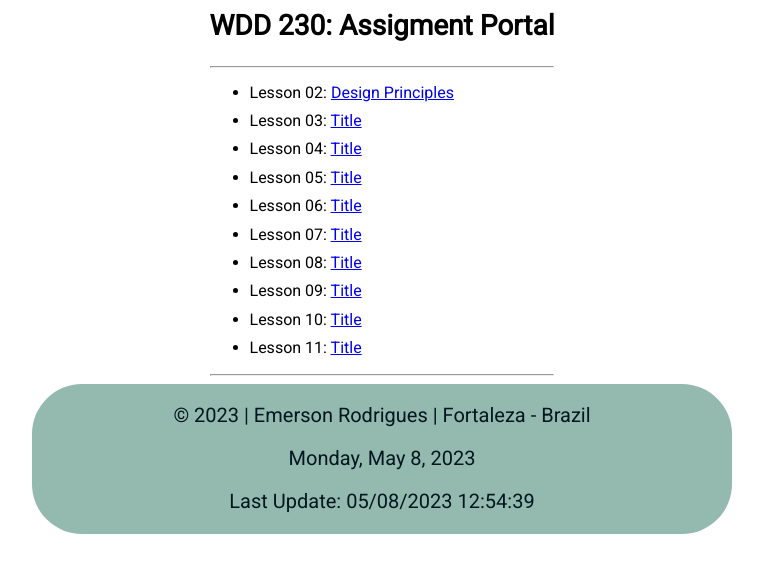
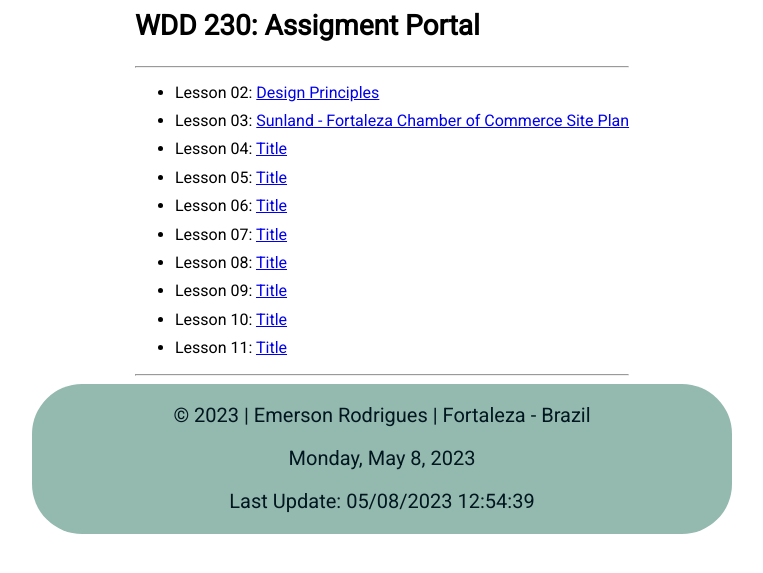
Before and after one commit to Rfemerson/wdd230, a plain HTML site: page index.html in a window 1280 px wide. Shown: the part 163-736 px from the top of the page, without its empty margins (258-1021 px from the left). Drawn offline with Linux system fonts and the light colour scheme.

Commit message:
Finished Lesson 3

```diff
--- a/index.html
+++ b/index.html
@@ -22,7 +22,7 @@
         <hr>
         <ul>
             <li>Lesson 02: <a href="lesson2/design-principles.html">Design Principles</a></li>
-            <li>Lesson 03: <a href="index.html">Title</a></li>
+            <li>Lesson 03: <a href="lesson3">Sunland - Fortaleza Chamber of Commerce Site Plan</a></li>
             <li>Lesson 04: <a href="index.html">Title</a></li>
             <li>Lesson 05: <a href="index.html">Title</a></li>
             <li>Lesson 06: <a href="index.html">Title</a></li>
```
